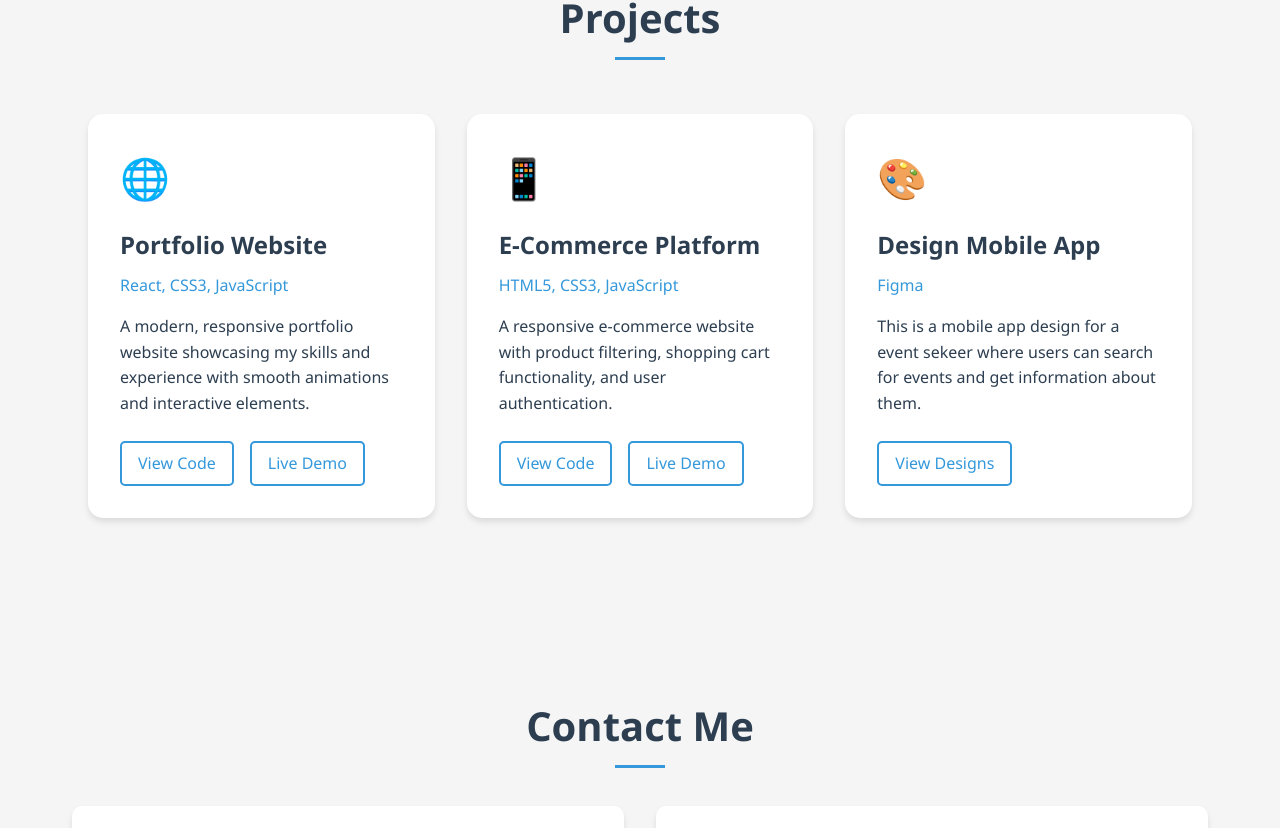
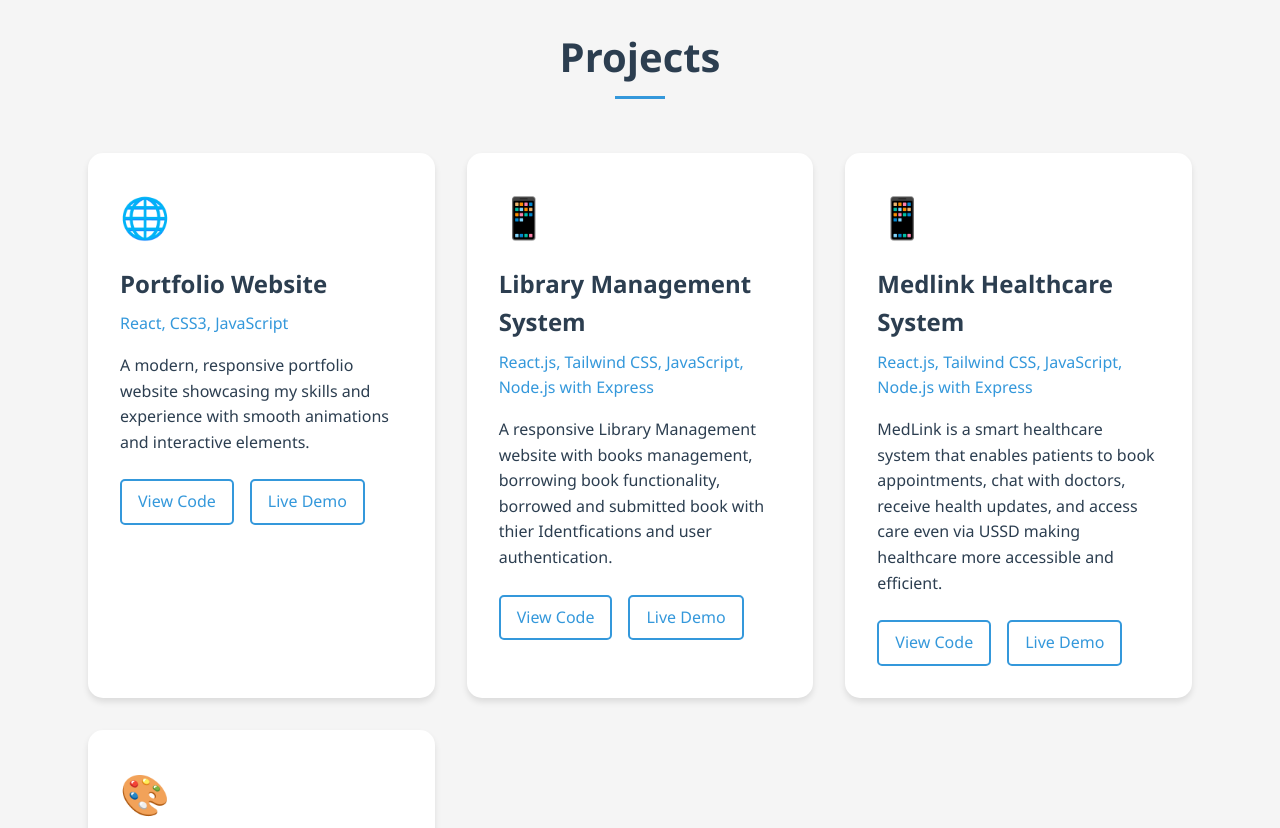
Before and after one commit to p-r-i-n-c-e-1/prince, a React (Create React App) app in the folder portfolio/: page / in a window 1280 px wide. Shown: the part 1812-2640 px from the top of the page. Built offline with nearby package versions, Linux system fonts and the light colour scheme.

Commit message:
Making change and include the projects

```diff
--- a/portfolio/src/App.js
+++ b/portfolio/src/App.js
@@ -106,6 +106,7 @@ function App() {
               <ul className="skills-list">
                 <li><span role="img" aria-label="React">⚛️</span> React.js</li>
                 <li><span role="img" aria-label="JavaScript">🟨</span> JavaScript</li>
+                <li><span role="img" aria-label="Tailwind">📦</span>Tailwind</li>
                 <li><span role="img" aria-label="HTML5">🟧</span> HTML5</li>
                 <li><span role="img" aria-label="CSS3">🟦</span> CSS3</li>
               </ul>
@@ -165,19 +166,29 @@ function App() {
           </div>
           <div className="project-card">
             <div className="project-icon">📱</div>
-            <h3>E-Commerce Platform</h3>
-            <p className="tech-stack">HTML5, CSS3, JavaScript</p>
-            <p className="description">A responsive e-commerce website with product filtering, shopping cart functionality, and user authentication.</p>
+            <h3>Library Management System</h3>
+            <p className="tech-stack">React.js, Tailwind CSS, JavaScript, Node.js with Express</p>
+            <p className="description">A responsive Library Management website with books management, borrowing book functionality, borrowed and submitted book with thier Identfications and user authentication.</p>
             <div className="project-links">
               <a href="https://github.com/p-r-i-n-c-e-1" target="_blank" rel="noopener noreferrer">View Code</a>
-              <a href="#" target="_blank" rel="noopener noreferrer">Live Demo</a>
+              <a href="https://librarymanagement-vjgy.onrender.com/" target="_blank" rel="noopener noreferrer">Live Demo</a>
+            </div>
+          </div>
+                    <div className="project-card">
+            <div className="project-icon">📱</div>
+            <h3>Medlink Healthcare System</h3>
+            <p className="tech-stack">React.js, Tailwind CSS, JavaScript, Node.js with Express</p>
+            <p className="description">MedLink is a smart healthcare system that enables patients to book appointments, chat with doctors, receive health updates, and access care even via USSD making healthcare more accessible and efficient.</p>
+            <div className="project-links">
+              <a href="https://github.com/p-r-i-n-c-e-1" target="_blank" rel="noopener noreferrer">View Code</a>
+              <a href="https://medlink-ai-client.vercel.app/about" target="_blank" rel="noopener noreferrer">Live Demo</a>
             </div>
           </div>
           <div className="project-card">
             <div className="project-icon">🎨</div>
             <h3>Design Mobile App</h3>
             <p className="tech-stack">Figma</p>
-            <p className="description">This is a mobile app design for a event sekeer where users can search for events and get information about them.</p>
+            <p className="description">This is a mobile app design for an event sekeer, where users can search for event and get information about each event and he os she can buy or book by payink ang get the tickets. There is function where you can add new event and add all details related to that new event.</p>
             <div className="project-links">
               <a href="https://www.figma.com/design/ydHpXID2B4Biu5YqWq7pB7/EventSekeer?node-id=0-1&p=f&t=mtqwPFT1PJeYD2FP-0" target="_blank" rel="noopener noreferrer">View Designs</a>
             </div>
```
